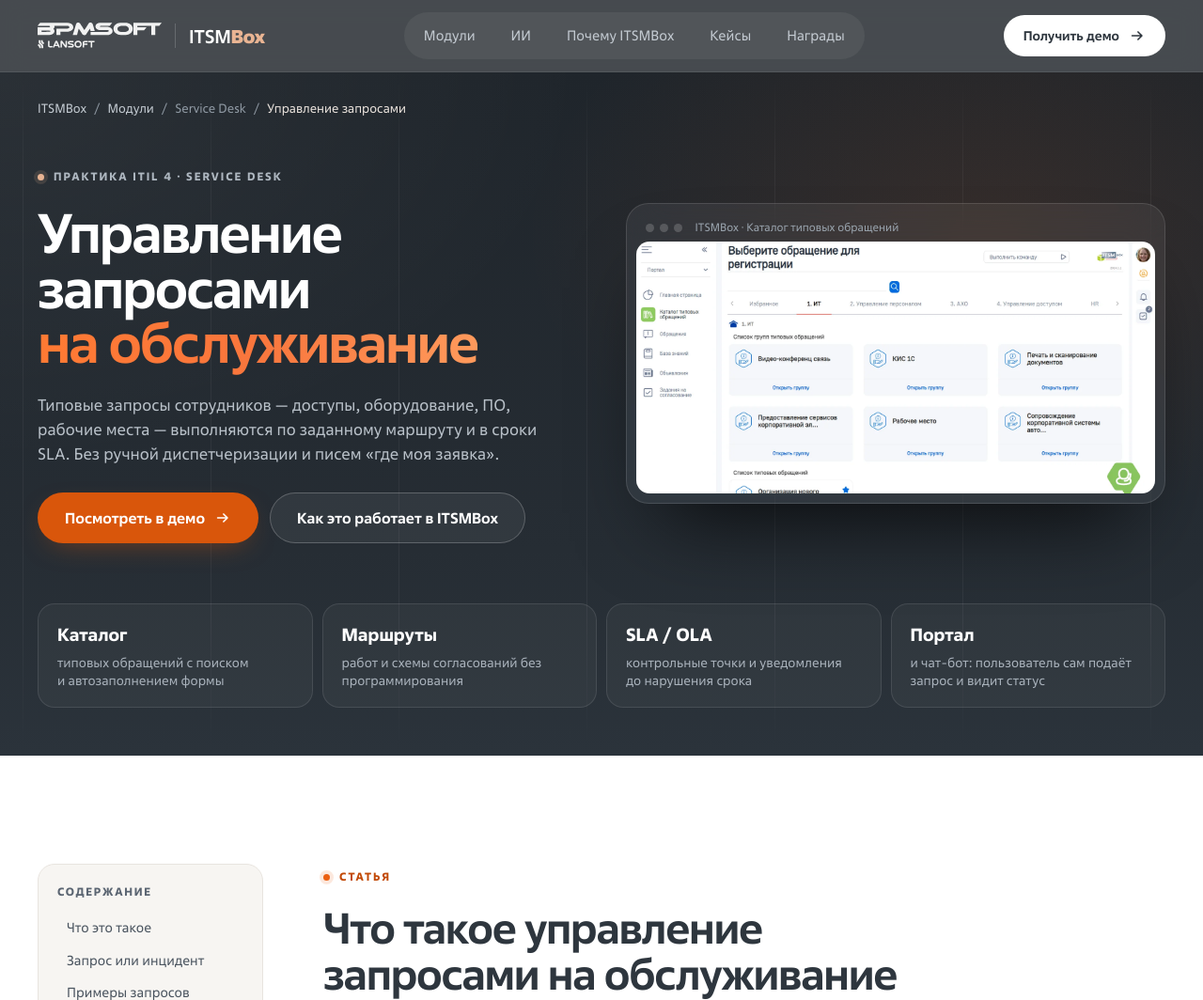
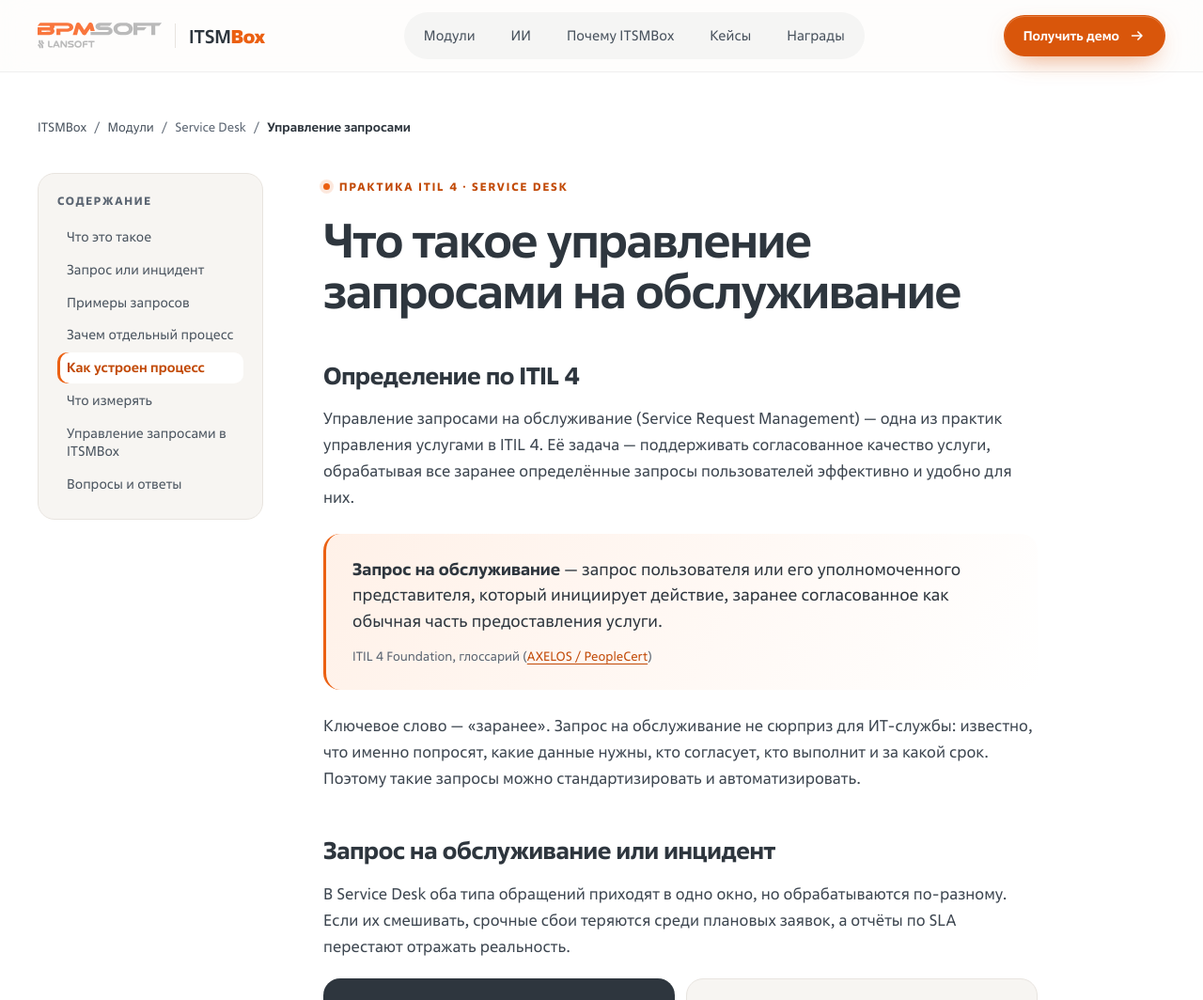
Before and after one commit to katerinazaber/itsmbox-landing, a plain HTML site: page upravlenie-zaprosami/index.html in a window 1280 px wide. Shown: the top 1064 px of the page at 94% size. Drawn offline with Linux system fonts and the light colour scheme.

Commit message:
Страница процесса: убран первый экран, H1 в статье
Co-authored-by: Perplexity <noreply@perplexity.ai>

```diff
--- a/style.css
+++ b/style.css
@@ -500,19 +500,12 @@ ul{list-style:none}
 }
 
 /* ===== process page (ITIL practice) ===== */
-.pg-hero{padding-top:28px}
-.crumbs{position:relative;z-index:1;display:flex;flex-wrap:wrap;gap:8px;font-size:13.5px;color:#8f99a3;margin-bottom:clamp(28px,4vw,48px)}
-.crumbs a{color:#c3cad1}
-.crumbs a:hover{color:#fff}
-.crumbs [aria-current]{color:#e9e2dc}
-.pg-hero__title{font-size:clamp(38px,4.6vw,64px)}
-.pg-hero__media{min-height:0}
-.pg-hero__media .glass-card{margin-top:0}
-.pg-facts{position:relative;z-index:1;display:grid;grid-template-columns:repeat(4,minmax(0,1fr));gap:10px;margin:clamp(48px,5vw,72px) 0 clamp(40px,4vw,56px)}
-.pg-facts li{padding:18px 20px;border-radius:18px;background:rgba(255,255,255,.04);border:1px solid rgba(255,255,255,.1);display:grid;gap:4px}
-.pg-facts b{font-size:19px;font-weight:700;color:#fff}
-.pg-facts span{font-size:14px;line-height:1.4;color:#a9b2bb}
-
+.crumbs{display:flex;flex-wrap:wrap;gap:8px;font-size:13.5px;color:var(--muted);margin-bottom:clamp(28px,3vw,40px)}
+.crumbs a{color:#4a545f}
+.crumbs a:hover{color:var(--orange-text)}
+.crumbs [aria-current]{color:var(--ink);font-weight:600}
+.pg-article.section{padding-top:clamp(32px,4vw,48px)}
+.prose__title{font-size:clamp(34px,4vw,54px)}
 .pg-article{background:#fff}
 .pg-article__grid{display:grid;grid-template-columns:240px minmax(0,1fr);gap:clamp(32px,5vw,80px);align-items:start}
 .toc{position:sticky;top:100px;padding:20px;border-radius:var(--r-md);background:var(--bg);border:1px solid var(--line)}
@@ -613,17 +606,15 @@ ul{list-style:none}
 
 @media (max-width:1100px){
   .rel-grid{grid-template-columns:repeat(3,minmax(0,1fr))}
-  .pg-facts{grid-template-columns:repeat(2,minmax(0,1fr))}
 }
 @media (max-width:960px){
   .pg-article__grid,.steps,.pg-res__grid,.pg-faq__grid{grid-template-columns:1fr}
-  .toc{position:static}
+  .toc{display:none}
   .steps__shot{position:relative;top:0;order:-1}
   .feat-grid{grid-template-columns:1fr 1fr}
-  .pg-hero__media{margin-bottom:0}
 }
 @media (max-width:640px){
-  .pg-facts,.vs,.ex-grid,.feat-grid,.rel-grid{grid-template-columns:1fr}
+  .vs,.ex-grid,.feat-grid,.rel-grid{grid-template-columns:1fr}
   .prose p{font-size:16px}
   .quote{padding:18px 20px}
   .quote p{font-size:16.5px}
--- a/upravlenie-zaprosami/index.html
+++ b/upravlenie-zaprosami/index.html
@@ -26,7 +26,7 @@
 </head>
 <body class="pg">
 
-<header class="hdr hdr--dark" id="top">
+<header class="hdr" id="top">
   <div class="wrap hdr__in">
     <a class="brand" href="../" aria-label="ITSMBox на базе BPMSoft — на главную">
       <img src="../assets/img/bpm-logo.svg" width="146" height="32" alt="BPMSoft">
@@ -46,43 +46,13 @@
 
 <main>
 
-<!-- HERO -->
-<section class="hero pg-hero" aria-labelledby="pg-title">
-  <div class="gridlines" aria-hidden="true"></div>
+<!-- ARTICLE -->
+<section class="section pg-article" id="about" aria-labelledby="about-title">
   <div class="wrap">
     <nav class="crumbs" aria-label="Навигационная цепочка">
       <a href="../">ITSMBox</a><span aria-hidden="true">/</span><a href="../#modules">Модули</a><span aria-hidden="true">/</span><span>Service Desk</span><span aria-hidden="true">/</span><span aria-current="page">Управление запросами</span>
     </nav>
   </div>
-  <div class="wrap hero__grid pg-hero__grid">
-    <div class="hero__copy">
-      <span class="kicker">Практика ITIL 4 · Service Desk</span>
-      <h1 id="pg-title" class="hero__title pg-hero__title">Управление запросами <span class="grad">на&nbsp;обслуживание</span></h1>
-      <p class="hero__lead">Типовые запросы сотрудников — доступы, оборудование, ПО, рабочие места — выполняются по&nbsp;заданному маршруту и&nbsp;в&nbsp;сроки SLA. Без ручной диспетчеризации и&nbsp;писем «где моя заявка».</p>
-      <div class="hero__cta">
-        <a class="btn btn--primary" href="#form">Посмотреть в демо <svg class="i-arr" viewBox="0 0 20 20" aria-hidden="true"><path d="M4 10h11M11 5.5 15.5 10 11 14.5"/></svg></a>
-        <a class="btn btn--ghost-dark" href="#in-itsmbox">Как это работает в ITSMBox</a>
-      </div>
-    </div>
-    <div class="hero__media pg-hero__media">
-      <figure class="glass-card">
-        <div class="glass-card__bar" aria-hidden="true"><i></i><i></i><i></i><span>ITSMBox · Каталог типовых обращений</span></div>
-        <img src="../assets/img/scr-catalog.webp" width="1600" height="776" alt="Каталог типовых обращений в ITSMBox: группы запросов ИТ, АХО, управление доступом">
-      </figure>
-    </div>
-  </div>
-  <div class="wrap">
-    <ul class="pg-facts" aria-label="Коротко о процессе">
-      <li><b>Каталог</b><span>типовых обращений с&nbsp;поиском и&nbsp;автозаполнением формы</span></li>
-      <li><b>Маршруты</b><span>работ и&nbsp;схемы согласований без программирования</span></li>
-      <li><b>SLA / OLA</b><span>контрольные точки и&nbsp;уведомления до&nbsp;нарушения срока</span></li>
-      <li><b>Портал</b><span>и&nbsp;чат-бот: пользователь сам подаёт запрос и&nbsp;видит статус</span></li>
-    </ul>
-  </div>
-</section>
-
-<!-- ARTICLE -->
-<section class="section pg-article" id="about" aria-labelledby="about-title">
   <div class="wrap pg-article__grid">
     <aside class="toc" aria-label="Содержание">
       <p class="toc__t">Содержание</p>
@@ -99,8 +69,8 @@
     </aside>
 
     <article class="prose">
-      <span class="kicker">Статья</span>
-      <h2 id="about-title" class="h2">Что такое управление запросами на&nbsp;обслуживание</h2>
+      <span class="kicker">Практика ITIL 4 · Service Desk</span>
+      <h1 id="about-title" class="h2 prose__title">Что такое управление запросами на&nbsp;обслуживание</h1>
 
       <h3 id="what">Определение по ITIL 4</h3>
       <p>Управление запросами на обслуживание (Service Request Management) — одна из практик управления услугами в ITIL&nbsp;4. Её задача — поддерживать согласованное качество услуги, обрабатывая все заранее определённые запросы пользователей эффективно и&nbsp;удобно для них.</p>
```
